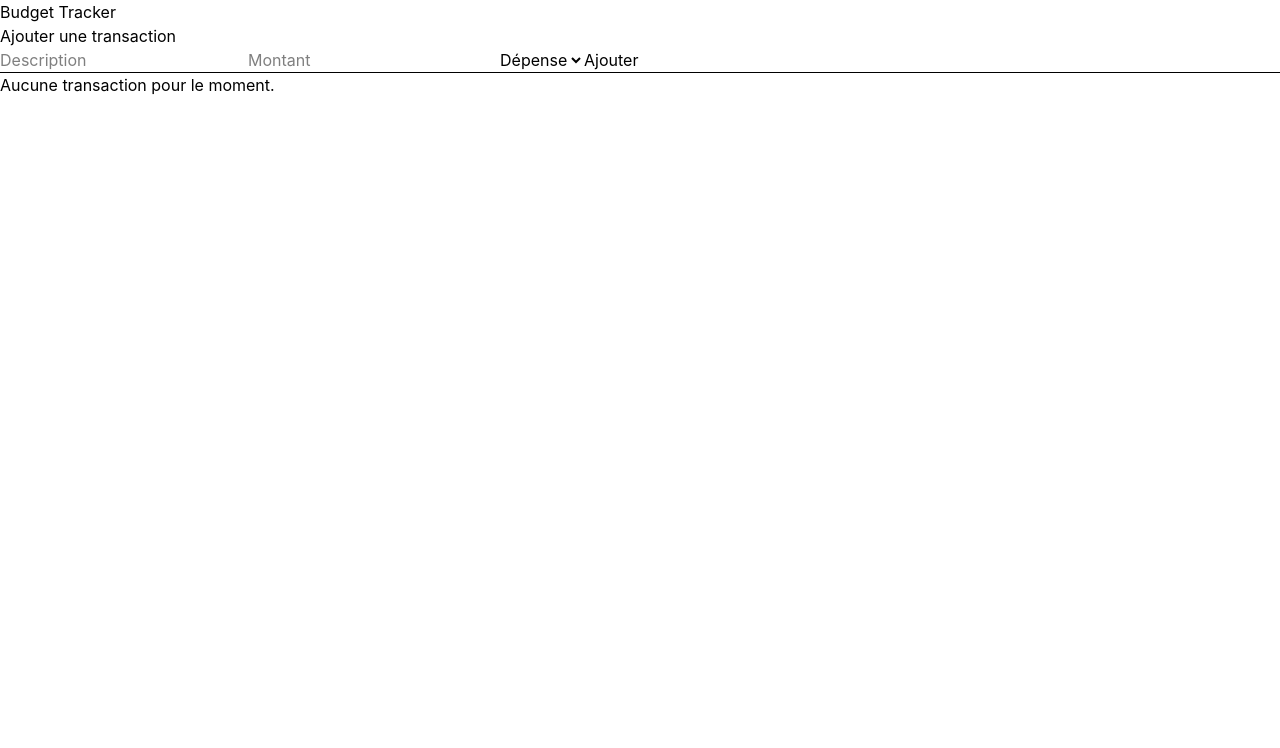
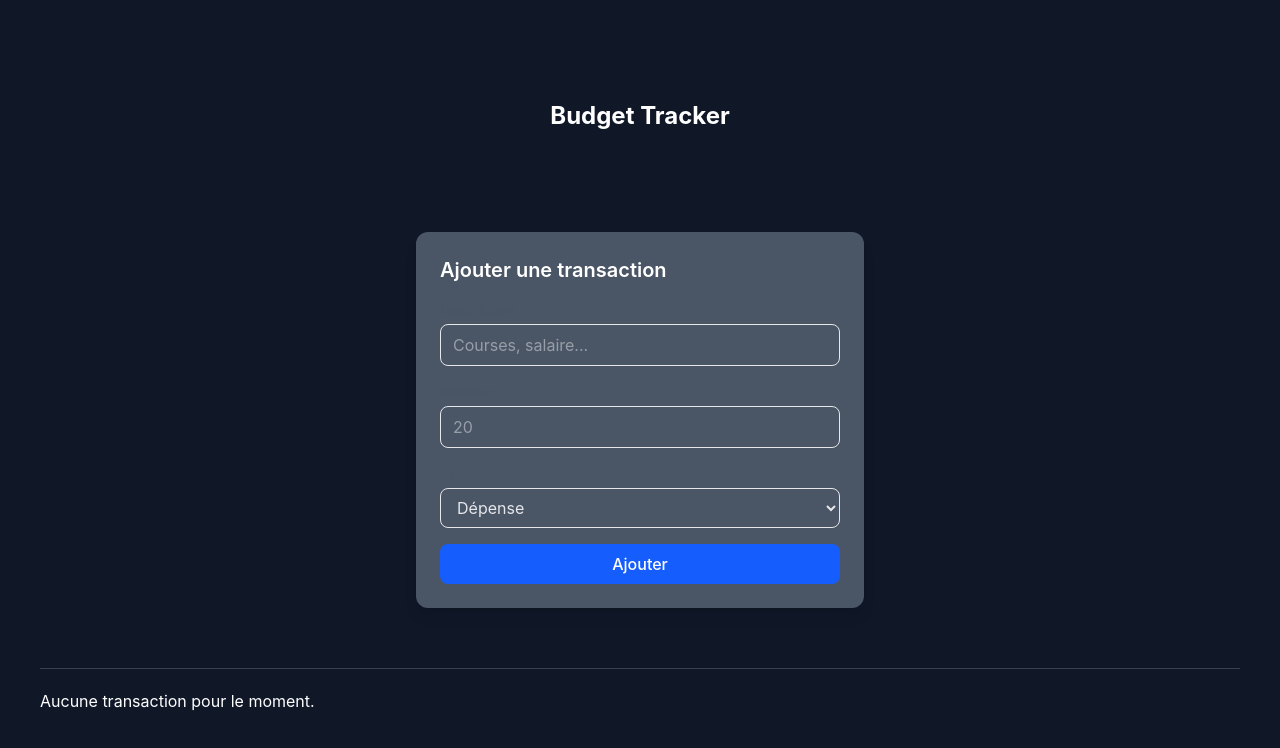
Before and after one commit to LowkeyAlways/BudgetTracker, a React (Vite) app: page / in a window 1280 px wide. Shown: the top 748 px of the page. Built offline with nearby package versions, Linux system fonts and the light colour scheme.

Commit message:
style: add tailwind css

```diff
--- a/src/App.tsx
+++ b/src/App.tsx
@@ -6,11 +6,11 @@ function App() {
   const { transactions, addTransaction } = useTransactions();
 
   return (
-    <div>
-      <h1>Budget Tracker</h1>
+    <div className="min-h-screen bg-gray-900 p-10">
+      <h1 className="text-center mt-15 mb-25 text-white text-2xl font-bold">Budget Tracker</h1>
 
       <TransactionForm onAdd={addTransaction} />
-      <hr />
+      <hr className="mt-15 mb-5 border-gray-700" />
       <TransactionList items={transactions} />
     </div>
   );
--- a/src/components/TransactionForm.tsx
+++ b/src/components/TransactionForm.tsx
@@ -20,8 +20,6 @@ export default function TransactionForm({ onAdd }: Props) {
       return;
     }
 
-    console.log("SUBMIT OK:", { cleanLabel, cleanAmount, type });
-
     onAdd(cleanLabel, cleanAmount, type);
 
     setLabel("");
@@ -29,28 +27,53 @@ export default function TransactionForm({ onAdd }: Props) {
   }
 
   return (
-    <form onSubmit={handleSubmit}>
-      <h2>Ajouter une transaction</h2>
+    <form
+      onSubmit={handleSubmit}
+      className="max-w-md mx-auto bg-gray-600 shadow-lg rounded-xl p-6 space-y-4"
+    >
+      <h2 className="text-xl font-semibold text-white">
+        Ajouter une transaction
+      </h2>
 
+      <div className="flex flex-col">
+        <label className="text-sm text-gray-600 mb-1">Description</label>
         <input
-        placeholder="Description"
+          className="border text-gray-200 rounded-lg px-3 py-2 focus:outline-none focus:ring-2 focus:ring-blue-500"
+          placeholder="Courses, salaire..."
           value={label}
           onChange={(e) => setLabel(e.target.value)}
         />
+      </div>
 
+      <div className="flex flex-col">
+        <label className="text-sm text-gray-600 mb-1">Montant</label>
         <input
           type="number"
-        placeholder="Montant"
+          className="border text-gray-200 rounded-lg px-3 py-2 focus:outline-none focus:ring-2 focus:ring-blue-500"
+          placeholder="20"
           value={amount}
           onChange={(e) => setAmount(e.target.value)}
         />
+      </div>
 
-      <select value={type} onChange={(e) => setType(e.target.value)}>
+      <div className="flex flex-col">
+        <label className="text-sm text-gray-600 mb-1">Type</label>
+        <select
+          className="border text-gray-200 rounded-lg px-3 py-2 focus:outline-none focus:ring-2 focus:ring-blue-500"
+          value={type}
+          onChange={(e) => setType(e.target.value)}
+        >
           <option value="expense">Dépense</option>
           <option value="income">Revenu</option>
         </select>
+      </div>
 
-      <button type="submit">Ajouter</button>
+      <button
+        type="submit"
+        className="w-full bg-blue-600 text-white font-medium py-2 rounded-lg hover:bg-blue-700 transition"
+      >
+        Ajouter
+      </button>
     </form>
   );
 }
--- a/src/components/TransactionList.tsx
+++ b/src/components/TransactionList.tsx
@@ -7,7 +7,7 @@ type Props = {
 
 export default function TransactionList({ items }: Props) {
   if (items.length === 0) {
-    return <p>Aucune transaction pour le moment.</p>;
+    return <p className="text-white">Aucune transaction pour le moment.</p>;
   }
 
   return (
```
Lines whose indentation alone changed are shown as unchanged.
